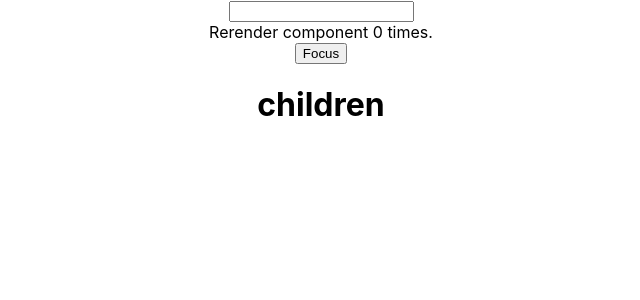
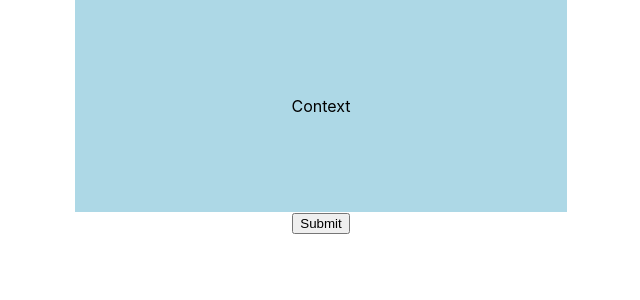
Before and after one commit to suniLPATIDARr/react-hooks, a React (Create React App) app: page / in a window 1280 px wide. Shown: the top 300 px of the page, without its empty margins (319-959 px from the left). Built offline with nearby package versions, Linux system fonts and the light colour scheme.

Commit message:
Context recape

```diff
--- a/src/App.js
+++ b/src/App.js
@@ -1,5 +1,5 @@
 import './App.css';
-import ComponentCustom from "./Components/useRef/focusInput";
+import ComponentCustom from "./Components/context/ContextWrapper";
 
 function App() {
   return (
--- /dev/null
+++ b/src/Components/context/Context.js
@@ -0,0 +1,22 @@
+import React from 'react';
+import { useThemeContext, useUpdateThemeContext } from './ThemeProvider';
+const Context = () => {
+    const darkTheme = useThemeContext()
+    const onToggle = useUpdateThemeContext()
+    const themeStyles={
+        background:darkTheme?'black':'lightBlue',
+        color:darkTheme?'lightBlue':'black',
+        padding:'6rem',
+        width:300,
+        marginTop:20,
+        margin:'auto'
+    }
+  return (
+    <>
+    <div style={themeStyles}>Context</div>
+    <button onClick={onToggle}>Submit</button>
+    </>
+  )
+}
+
+export default Context
--- /dev/null
+++ b/src/Components/context/ContextWrapper.js
@@ -0,0 +1,14 @@
+import React from 'react';
+import { ThemeProvider } from './ThemeProvider';
+import ContextFunction from './Context';
+
+export const ThemeContext=React.createContext()
+const ContextWrapper = () => {
+  return (
+    <ThemeProvider>
+    <ContextFunction/>
+    </ThemeProvider>
+  )
+}
+
+export default ContextWrapper
--- /dev/null
+++ b/src/Components/context/ThemeProvider.js
@@ -0,0 +1,24 @@
+import React, {useContext, useState } from 'react'
+
+const ThemeContext = React.createContext();
+const UpdateThemeContext = React.createContext();
+export function useThemeContext() {
+    return useContext(ThemeContext)
+}
+export function useUpdateThemeContext() {
+    return useContext(UpdateThemeContext)
+}
+export function ThemeProvider({children}) {
+
+    const [darkTheme, setDarkTheme] = useState(false);
+    const onToggle=()=>{
+        setDarkTheme(prevDarkTheme=>!prevDarkTheme)
+    }
+    return(
+        <ThemeContext.Provider value={darkTheme}>
+            <UpdateThemeContext.Provider value={onToggle}>
+            {children}
+            </UpdateThemeContext.Provider>
+        </ThemeContext.Provider>
+    )
+}
--- a/src/Components/useRef/focusInput.js
+++ b/src/Components/useRef/focusInput.js
@@ -15,7 +15,7 @@ const index = (props) => {
     }
     useEffect(()=>{
         count.current=count.current+1;
-    },)
+    })
     console.log(props.children);
   return (
     <div>
```
